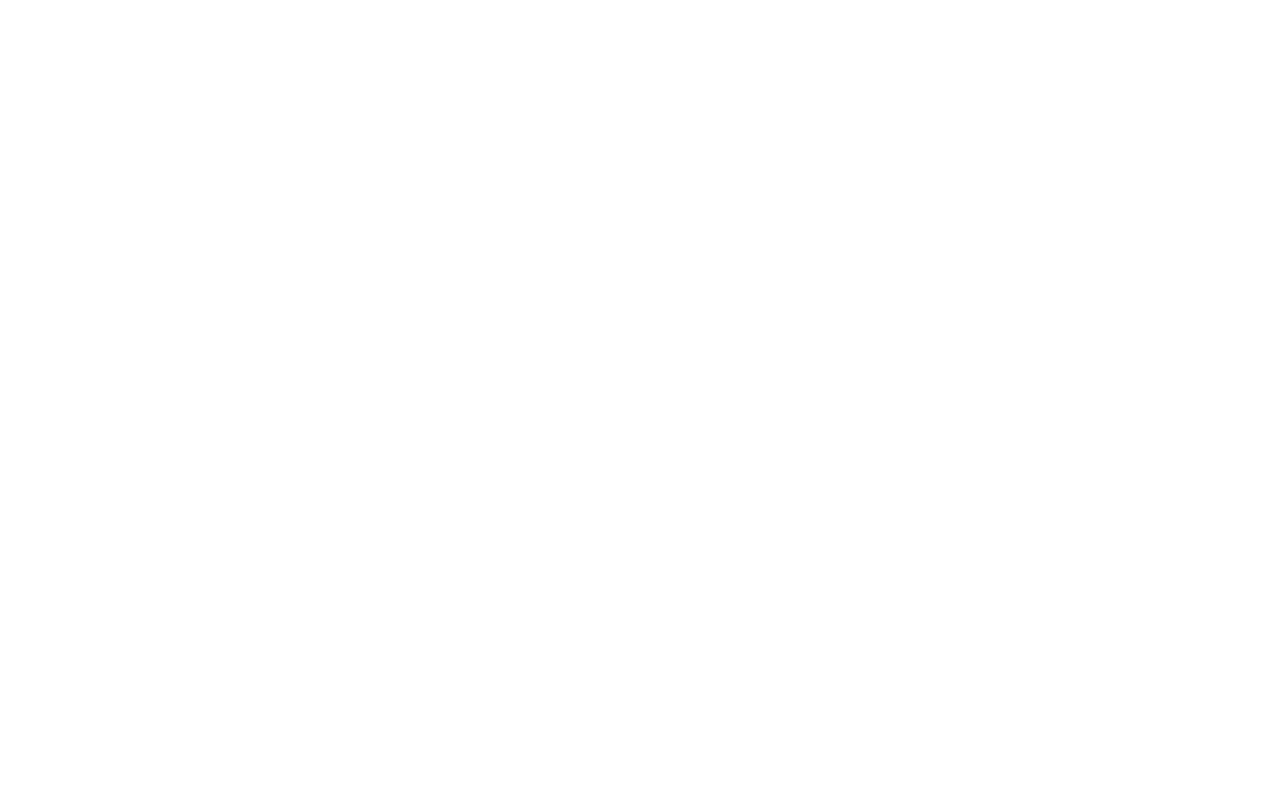
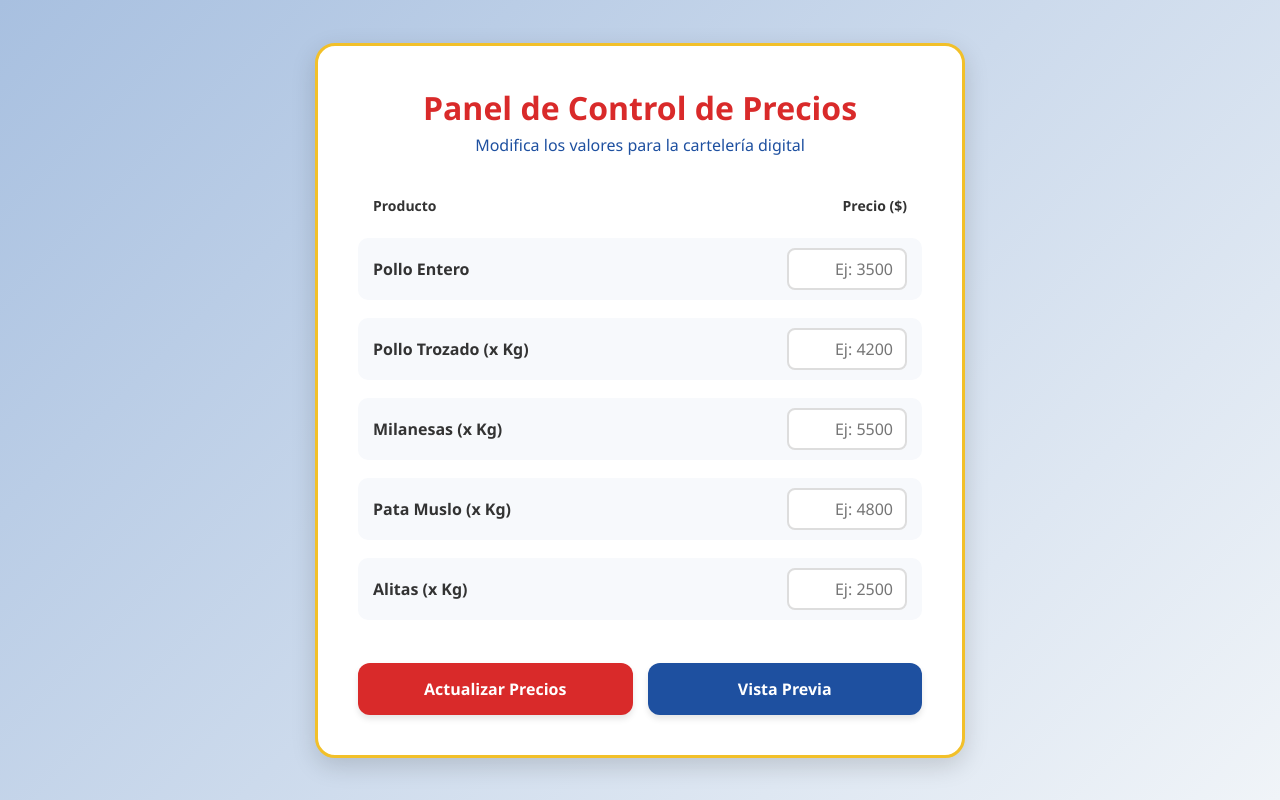
Before and after one commit to fabricaricato/carteleria-digital-el-re-pollo, a React (Vite) app: page /panel-de-precios in a window 1280 px wide. Before the commit this address had no page. Built offline with nearby package versions, Linux system fonts and the light colour scheme.

Commit message:
panel de cambio de precios maquetado y estructurado

```diff
--- a/src/index.css
+++ b/src/index.css
@@ -16,8 +16,8 @@
   --color-fondo-claro: #f0f4f8;
   --color-blanco: #FFFFFF;
   --color-texto-oscuro: #333;
+  --color-sombra: rgba(0, 0, 0, 0.15);
 }
-
 
 /* === LOGIN GRANJA EL RE POLLO === */
 
@@ -158,7 +158,6 @@
   border: none;
   border-radius: 12px;
   padding: 14px;
-  /* 1rem -> 16px */
   font-size: 16px;
   font-weight: 600;
   cursor: pointer;
@@ -187,3 +186,138 @@
 button:active {
   transform: scale(0.97);
 }
+
+/* === PÁGINA PANEL DE PRECIOS === */
+
+.panel-contenedor {
+  min-height: 100vh;
+  display: flex;
+  align-items: center;
+  justify-content: center;
+  background: linear-gradient(135deg, #a8c0e0, var(--color-fondo-claro));
+  font-family: 'Poppins', sans-serif;
+  padding: 20px;
+}
+
+.panel-tarjeta {
+  width: 100%;
+  max-width: 650px;
+  background-color: var(--color-blanco);
+  border-radius: 20px;
+  border: 3px solid var(--color-amarillo-principal);
+  box-shadow: 0 8px 25px var(--color-sombra);
+  padding: 40px;
+  text-align: center;
+}
+
+.panel-encabezado {
+  margin-bottom: 30px;
+}
+
+.panel-titulo {
+  color: var(--color-rojo-principal);
+  font-size: 32px;
+  font-weight: 700;
+  margin-bottom: 5px;
+}
+
+.panel-subtitulo {
+  color: var(--color-azul-principal);
+  font-size: 16px;
+  font-weight: 400;
+}
+
+.formulario-precios {
+  display: flex;
+  flex-direction: column;
+  gap: 18px;
+}
+
+.fila-producto {
+  display: flex;
+  justify-content: space-between;
+  align-items: center;
+  padding: 10px 15px;
+  border-radius: 10px;
+  background-color: #f7f9fc;
+}
+
+.fila-producto.encabezado {
+  background: none;
+  font-size: 14px;
+  font-weight: 600;
+  color: var(--color-texto-oscuro);
+  padding-bottom: 5px;
+}
+
+.fila-producto label {
+  font-weight: 600;
+  color: var(--color-texto-oscuro);
+  flex: 1;
+  text-align: left;
+}
+
+.entrada-precio {
+  width: 120px;
+  padding: 8px 12px;
+  border: 2px solid #ddd;
+  border-radius: 8px;
+  font-size: 16px;
+  text-align: right;
+  outline: none;
+  transition: all 0.2s ease;
+}
+
+.entrada-precio:focus {
+  border-color: var(--color-azul-principal);
+  box-shadow: 0 0 8px rgba(30, 80, 160, 0.3);
+}
+
+.entrada-precio::-webkit-outer-spin-button,
+.entrada-precio::-webkit-inner-spin-button {
+  -webkit-appearance: none;
+  margin: 0;
+}
+
+.formulario-acciones {
+  display: flex;
+  gap: 15px;
+  margin-top: 25px;
+}
+
+/* Se sobreescriben los estilos de 'button' genérico y '.boton' del login */
+.formulario-acciones .boton {
+  flex: 1;
+  padding: 15px;
+  border-radius: 12px;
+  border: none;
+  font-size: 16px;
+  font-weight: 600;
+  color: var(--color-blanco);
+  cursor: pointer;
+  transition: transform 0.2s ease, background-color 0.2s ease;
+}
+
+.formulario-acciones .boton:hover {
+  transform: translateY(-3px);
+}
+
+.formulario-acciones .boton:active {
+  transform: translateY(0);
+}
+
+.boton-actualizar {
+  background-color: var(--color-rojo-principal);
+}
+
+.boton-actualizar:hover {
+  background-color: var(--color-rojo-hover);
+}
+
+.boton-previsualizar {
+  background-color: var(--color-azul-principal);
+}
+
+.boton-previsualizar:hover {
+  background-color: var(--color-azul-hover);
+}
--- a/src/router/RouterApp.jsx
+++ b/src/router/RouterApp.jsx
@@ -1,13 +1,15 @@
 import { BrowserRouter, Routes, Route } from "react-router-dom";
 import Acceso from "../views/Acceso";
 import Home from "../views/Home";
+import PanelPrecios from "../views/PanelPrecios";
 
 const RouterApp = () => {
   return (
     <BrowserRouter>
       <Routes>
         <Route path="/" element={<Acceso />} />
-        <Route path="/home" element={<Home/>} />
+        <Route path="/home" element={<Home />} />
+        <Route path="/panel-de-precios" element={<PanelPrecios/>} />
       </Routes>
     </BrowserRouter>
   )
--- /dev/null
+++ b/src/views/PanelPrecios.jsx
@@ -0,0 +1,88 @@
+import "../index.css"
+
+function PanelPrecios() {
+  return (
+    <div className="panel-contenedor">
+      <div className="panel-tarjeta">
+        <header className="panel-encabezado">
+          <h1 className="panel-titulo">Panel de Control de Precios</h1>
+          <p className="panel-subtitulo">Modifica los valores para la cartelería digital</p>
+        </header>
+
+        <form className="formulario-precios">
+          <div className="fila-producto encabezado">
+            <span>Producto</span>
+            <span>Precio ($)</span>
+          </div>
+
+          {/* Producto 1 */}
+          <div className="fila-producto">
+            <label htmlFor="pollo-entero">Pollo Entero</label>
+            <input
+              type="number"
+              id="pollo-entero"
+              name="pollo-entero"
+              placeholder="Ej: 3500"
+              className="entrada-precio"
+            />
+          </div>
+
+          {/* Producto 2 */}
+          <div className="fila-producto">
+            <label htmlFor="pollo-trozado">Pollo Trozado (x Kg)</label>
+            <input
+              type="number"
+              id="pollo-trozado"
+              name="pollo-trozado"
+              placeholder="Ej: 4200"
+              className="entrada-precio"
+            />
+          </div>
+
+          {/* Producto 3 */}
+          <div className="fila-producto">
+            <label htmlFor="milanesas">Milanesas (x Kg)</label>
+            <input
+              type="number"
+              id="milanesas"
+              name="milanesas"
+              placeholder="Ej: 5500"
+              className="entrada-precio"
+            />
+          </div>
+
+          {/* Producto 4 */}
+          <div className="fila-producto">
+            <label htmlFor="patamuslo">Pata Muslo (x Kg)</label>
+            <input
+              type="number"
+              id="patamuslo"
+              name="patamuslo"
+              placeholder="Ej: 4800"
+              className="entrada-precio"
+            />
+          </div>
+
+          {/* Producto 5 */}
+          <div className="fila-producto">
+            <label htmlFor="alitas">Alitas (x Kg)</label>
+            <input
+              type="number"
+              id="alitas"
+              name="alitas"
+              placeholder="Ej: 2500"
+              className="entrada-precio"
+            />
+          </div>
+
+          <div className="formulario-acciones">
+            <button type="submit" className="boton boton-actualizar">Actualizar Precios</button>
+            <button type="button" className="boton boton-previsualizar">Vista Previa</button>
+          </div>
+        </form>
+      </div>
+    </div>
+  );
+}
+
+export default PanelPrecios;
```
Also changed, not shown: src/views/Panel.jsx (deleted).
